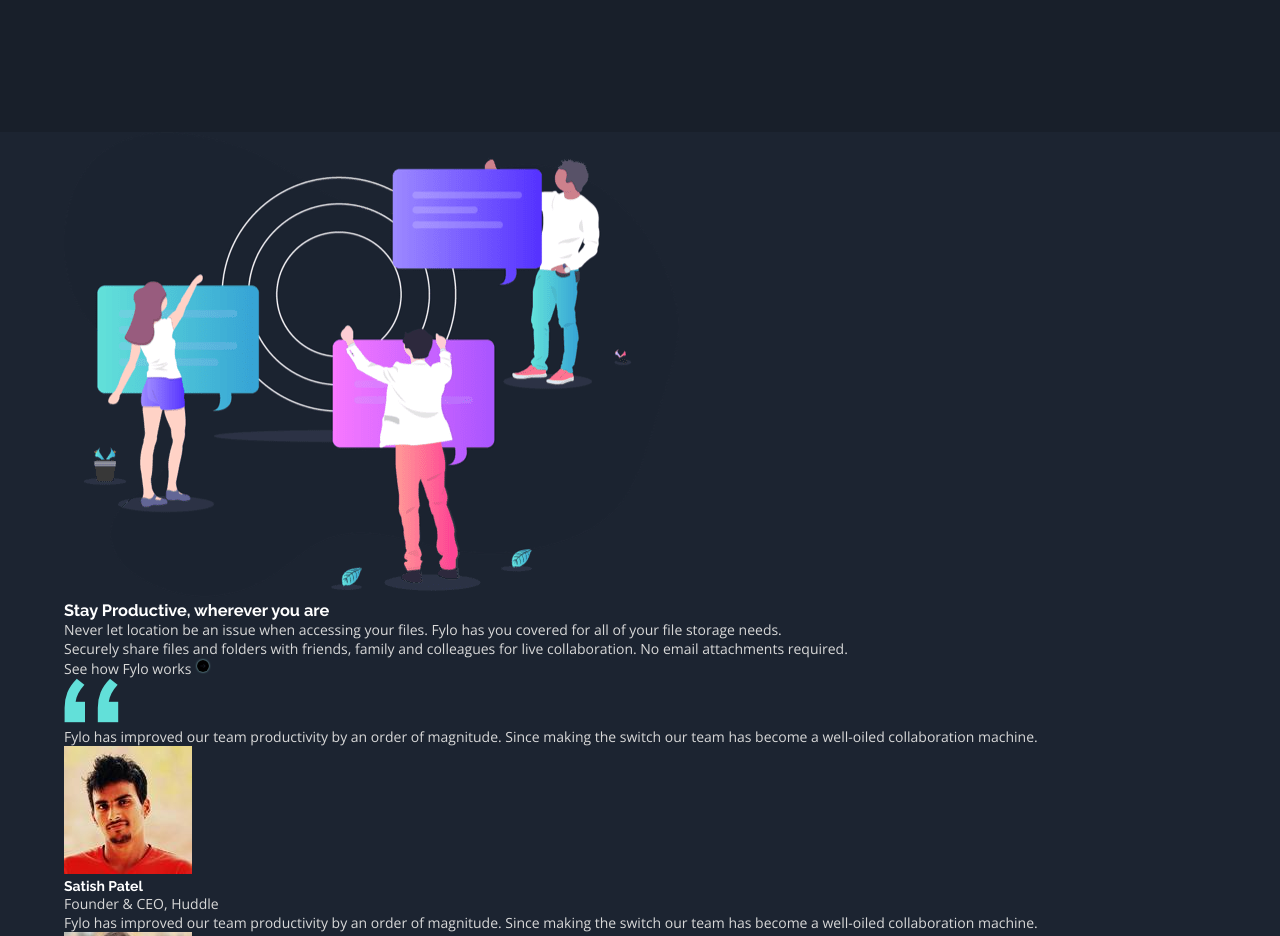
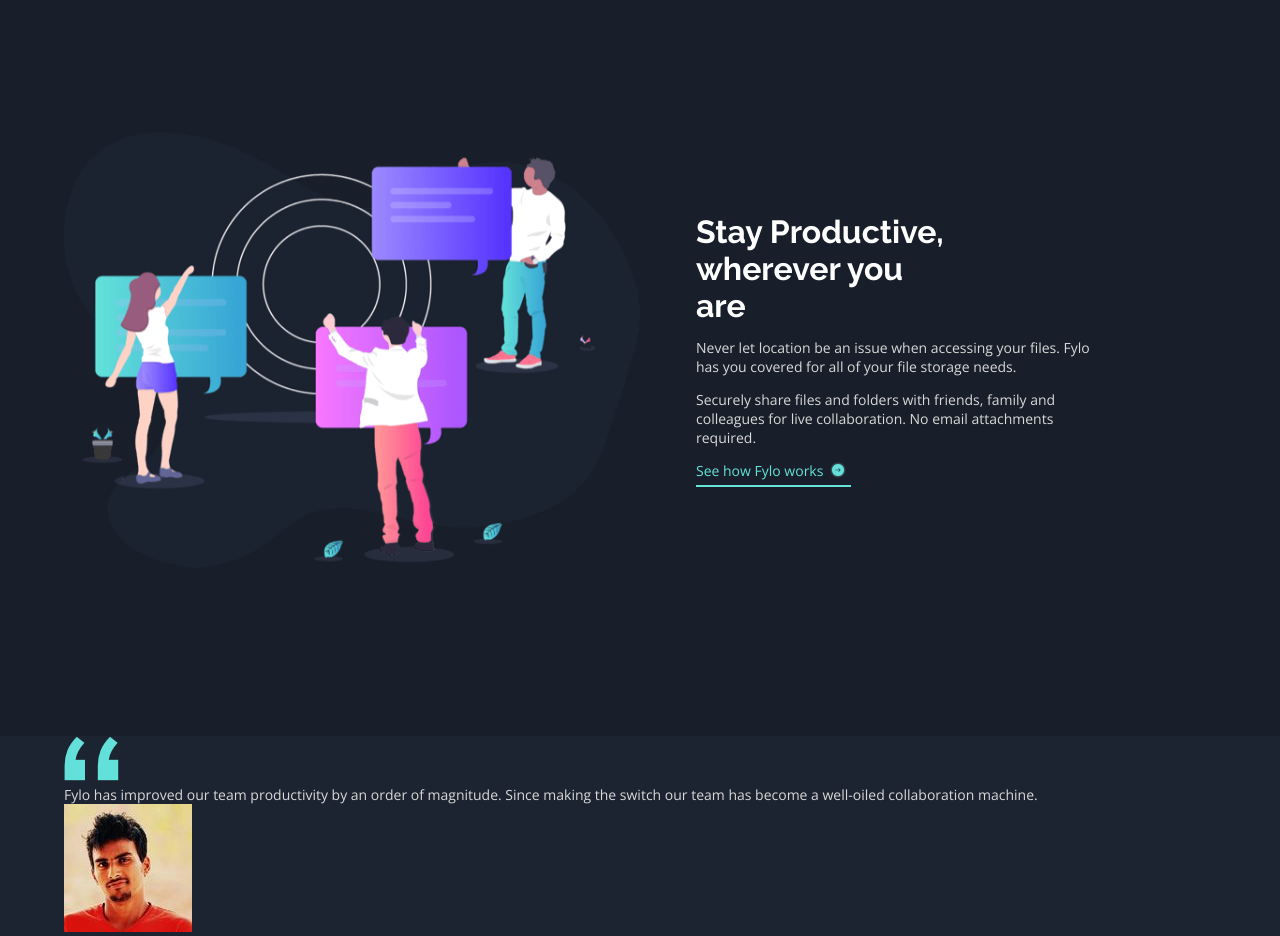
Before and after one commit to Muhammadkadhim/Fylo, a plain HTML site: page index.html in a window 1280 px wide. Shown: the part 1420-2356 px from the top of the page. Drawn offline with nearby package versions, Linux system fonts and the light colour scheme.

Commit message:
Styled description section

```diff
--- a/style.css
+++ b/style.css
@@ -231,6 +231,55 @@
     margin-bottom: 1.5em;
 }
 
+/* description section */
+.description-section {
+    background-color: var(--clr-primary-300);
+    padding-bottom: 12em;
+}
+
+.description-section .container {
+    display: flex;
+    flex-direction: column;
+    gap: 4em;
+}
+
+.description-section img {
+    width: 100%;
+}
+
+.description-section .content {
+    display: flex;
+    flex-direction: column;
+    gap: 1em;
+}
+
+.description-section .content a {
+    color: var(--clr-accent-cyan);
+    display: flex;
+    align-items: center;
+    gap: 0.5em;
+    width: fit-content;
+    border-bottom: 2px solid var(--clr-accent-cyan);
+    padding-bottom: 5px;
+}
+
+.description-section .content a:hover,
+.description-section .content a:focus {
+    color: var(--clr-neutral-200);
+    border-color: var(--clr-neutral-100);
+}
+
+.description-section .content a svg {
+    width: 1.5em;
+}
+.description-section .content a svg .icon {
+    fill: #62e0d9;
+}
+.description-section .content a:hover svg .icon,
+.description-section .content a:focus svg .icon {
+    fill: var(--clr-neutral-100);
+}
+
 /* -----media queries----- */
 
 /* navbar media queries */
@@ -288,3 +337,36 @@
         grid-template-columns: 380px 380px;
     }
 }
+
+/* description section media queries */
+@media screen and (min-width: 820px) {
+    .description-section img {
+        width: 80%;
+        margin-inline: auto;
+    }
+    .description-section .content {
+        width: 90%;
+    }
+    .description-section .content h3 {
+        font-size: 1.5rem;
+    }
+}
+
+@media screen and (min-width: 1200px) {
+    .description-section .container {
+        flex-direction: row;
+        align-items: center;
+    }
+    .description-section img {
+        width: 50%;
+    }
+
+    .description-section .content h3 {
+        font-size: 2rem;
+        width: 50%;
+    }
+
+    .description-section .content p {
+        width: 80%;
+    }
+}
```
